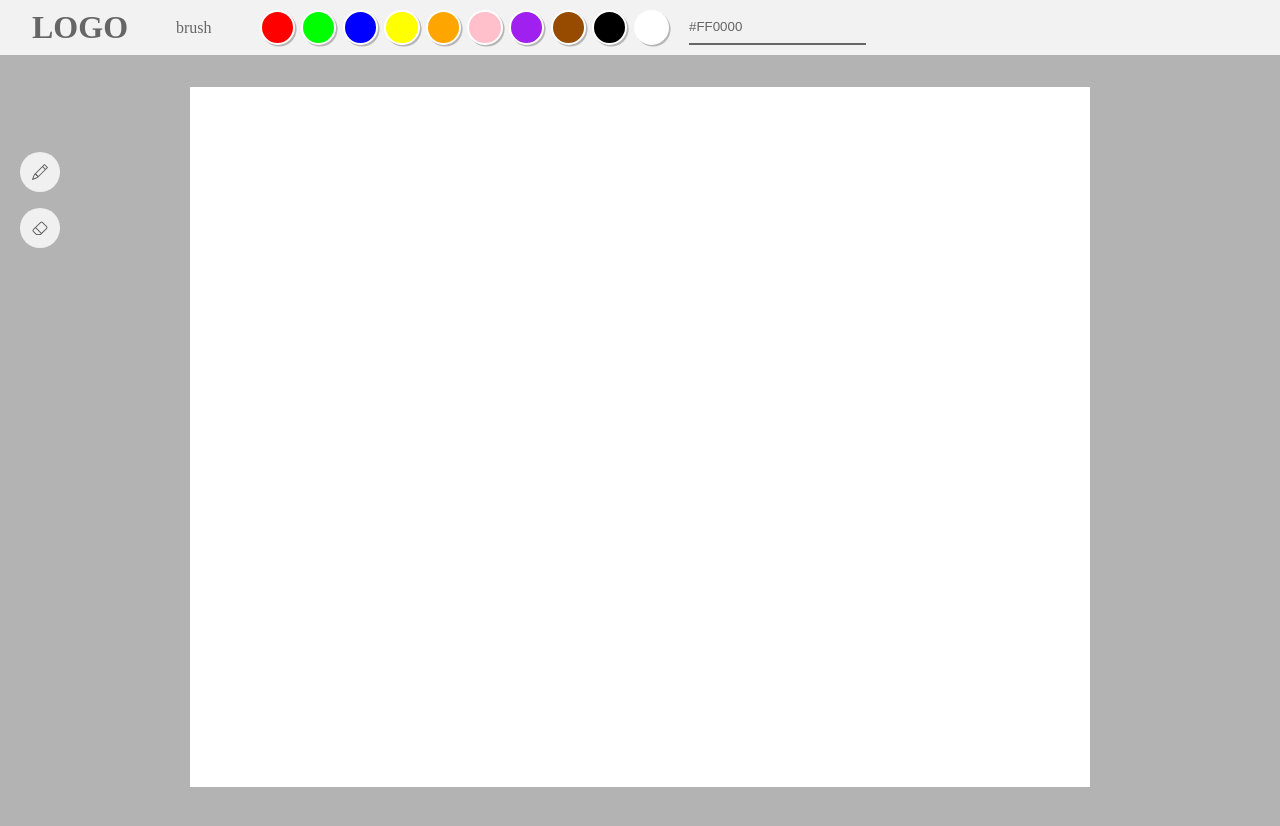
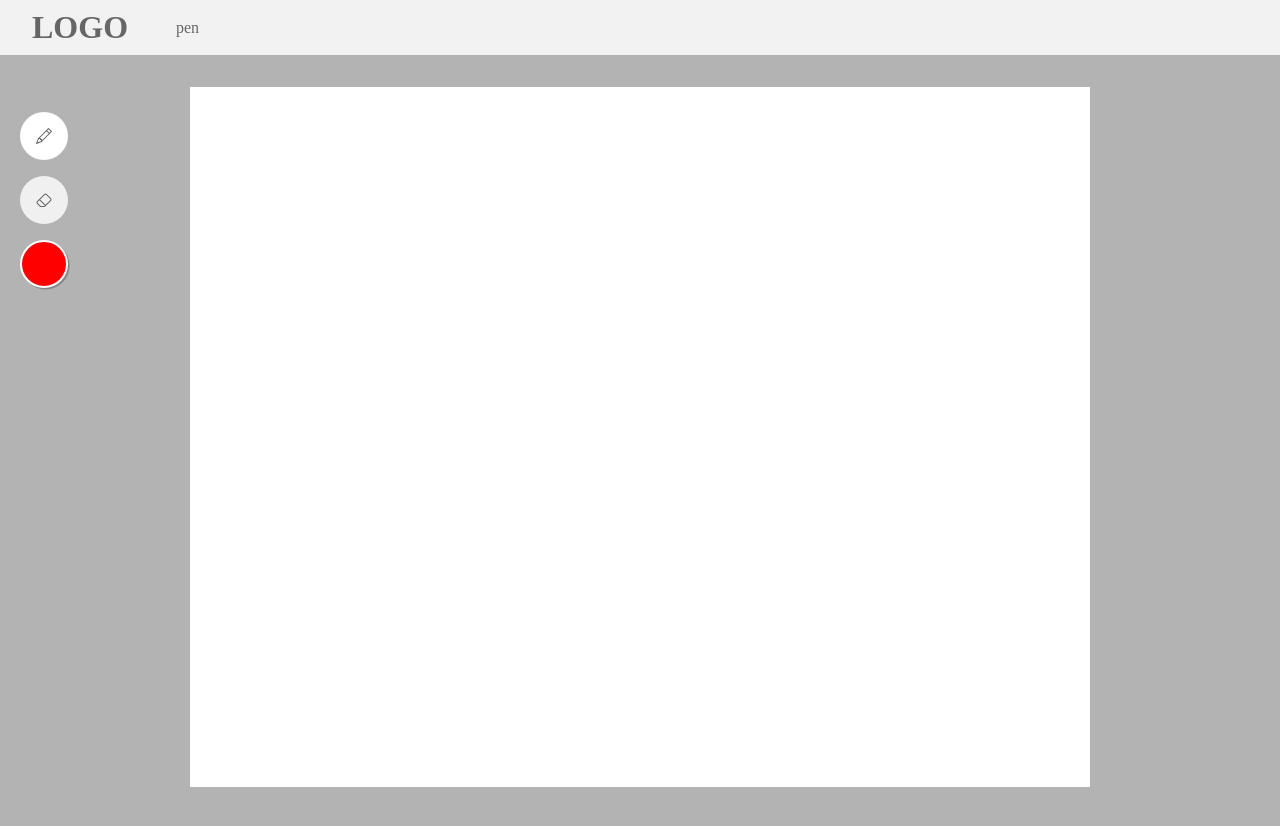
Before and after one commit to Sendach/drawing-app, a Next.js app: page / in a window 1280 px wide. Shown: the top 826 px of the page. Built offline with nearby package versions, Linux system fonts and the light colour scheme.

Commit message:
Added toolbar icons and functionality

```diff
--- a/src/components/CanvasManager/CanvasManager.tsx
+++ b/src/components/CanvasManager/CanvasManager.tsx
@@ -4,30 +4,32 @@ import Canvas from '../Canvas/Canvas';
 import { Drawing, Toolbar, SettingsBar } from '../index';
 
 const CanvasManager = () => {
-  const [color, setColor] = useState('#FF0000');
-  const [tool, setTool] = useState('brush');
+  const [color, setColor] = useState<string>('#FF0000');
+  const [tool, setTool] = useState<string>('pen');
+  const [action, setAction] = useState<string>('');
 
   return (
     <div id="canvas-manager">
+
       <SettingsBar
         tool={tool}
         color={color}
         setColor={setColor}
+        action={action}
       />
 
-      {/* <Canvas />  */}
       <Toolbar
+        color={color}
+        tool={tool}
         setTool={setTool}
+        action={action}
+        setAction={setAction}
       />
 
       <Canvas
         tool={tool}
         color={color}
       />
-      {/* <Drawing
-        tool={tool}
-        color={color}
-      /> */}
 
     </div>
   );
--- a/src/components/ColorSelector/ColorSelector.module.scss
+++ b/src/components/ColorSelector/ColorSelector.module.scss
@@ -10,6 +10,8 @@
   &.selected {
     border-color: #262626;
   }
+
+  cursor: pointer;
 }
 
 .hexCode {
@@ -24,3 +26,8 @@
     outline: 0px;
   }
 }
+
+.onToolbar {
+  width: 3rem;
+  height: 3rem;
+}
--- a/src/components/ColorSelector/ColorSelector.tsx
+++ b/src/components/ColorSelector/ColorSelector.tsx
@@ -1,19 +1,21 @@
 
-import { useState, Dispatch } from 'react';
+import { useState, Dispatch, MouseEventHandler } from 'react';
 
 import styles from './ColorSelector.module.scss';
 
 type Props = {
   color: string
-  setColor: Dispatch<string>
+  setColor?: Dispatch<string>,
+  onToolbar: boolean,
+  setAction?: Dispatch<string>
 }
 
-const ColorSelector = ({ color, setColor }: Props) => {
+const ColorSelector = ({ color, setColor, onToolbar=false, setAction }: Props) => {
   return (
     <div
-      className={styles.colorSelector}
+      className={`${styles.colorSelector} ${onToolbar && styles.onToolbar}`}
       style={{ backgroundColor: color }}
-      onClick={() => setColor(color)}
+      onClick={() => onToolbar ? setAction('color') : setColor(color)}
     />
   );
 }
--- a/src/components/Drawing/Drawing.tsx
+++ b/src/components/Drawing/Drawing.tsx
@@ -12,10 +12,10 @@ const Drawing = ({ lines }: Props) => {
       {
         lines.map((line: any) => (
           <Line
-            globalCompositeOperation={line.tool === 'brush' ? 'source-over' : 'destination-out'}
+            // globalCompositeOperation={line.tool === 'pen' ? 'source-over' : 'destination-out'}
             lineCap='round'
             lineJoin='round'
-            stroke={line.color}
+            stroke={line.tool === 'pen' ? line.color : '#fff'}
             strokeWidth={5}
             points={line.points}
           />
--- a/src/components/SettingsBar/SettingsBar.tsx
+++ b/src/components/SettingsBar/SettingsBar.tsx
@@ -8,10 +8,11 @@ import styles from './SettingsBar.module.scss';
 type Props = {
   tool: string,
   color: string,
-  setColor: Dispatch<string>
+  setColor: Dispatch<string>,
+  action: string
 }
 
-const SettingsBar = ({ tool, color, setColor }: Props) => {
+const SettingsBar = ({ tool, color, setColor, action }: Props) => {
 
   return (
     <div className={styles.settingsBar}>
@@ -25,7 +26,15 @@ const SettingsBar = ({ tool, color, setColor }: Props) => {
         {tool}
       </p>
 
-      <ColorPanel color={color} setColor={setColor}/>
+      {
+        tool === 'pen' && <></>
+      }
+
+      {
+        action === 'color' && <ColorPanel color={color} setColor={setColor} />
+      }
+
+
 
     </div>
   );
--- a/src/components/Toolbar/Toolbar.module.scss
+++ b/src/components/Toolbar/Toolbar.module.scss
@@ -15,8 +15,8 @@
 }
 
 .toolbarIcon {
-  width: 2.5rem;
-  height: 2.5rem;
+  width: 3rem;
+  height: 3rem;
   border-radius: 50%;
   //box-shadow: 0.1rem 0.1rem 0 rgba(0,0,0,0.25);
 
@@ -30,4 +30,8 @@
   svg {
     color: var(--ui-secondary);
   }
+
+  &.selected {
+    background-color: #fff;
+  }
 }
--- a/src/components/Toolbar/Toolbar.tsx
+++ b/src/components/Toolbar/Toolbar.tsx
@@ -1,30 +1,44 @@
 import { Dispatch } from 'react';
 import { BsPencil, BsEraser } from 'react-icons/bs';
+
+import { ColorSelector } from '../index';
 
 import styles from './Toolbar.module.scss';
 
 type Props = {
-  setTool: Dispatch<string>
+  color: string,
+  tool: string,
+  setTool: Dispatch<string>,
+  action: string,
+  setAction: Dispatch<string>,
 }
 
-const ToolBar = ({ setTool }: Props) => {
+const ToolBar = ({ color, tool, setTool, action, setAction }: Props) => {
   return (
     <div className={styles.toolbar}>
-      {/* <button onClick={() => setTool('eraser')}>Eraser</button background-color: ;n> */}
+
       <div
-        className={styles.toolbarIcon}
-        onClick={() => setTool('brush')}
+        className={`${styles.toolbarIcon} ${tool === 'pen' && styles.selected}`}
+        onClick={() => { setTool('pen'); setAction('') }}
       >
         <BsPencil size="1rem" />
       </div>
 
       <div
-        className={styles.toolbarIcon}
-        onClick={() => setTool('eraser')}
+        className={`${styles.toolbarIcon} ${tool === 'eraser' && styles.selected}`}
+        onClick={() => { setTool('eraser'); setAction('') }}
       >
         <BsEraser size="1rem" />
       </div>
-      {/* <button onClick={() => setTool('brush')}>Brush</button> */}
+
+      <div className={styles.colorSelector}>
+        <ColorSelector
+          setAction={setAction}
+          onToolbar={true}
+          color={color}
+        />
+      </div>
+
     </div>
   );
 }
```
